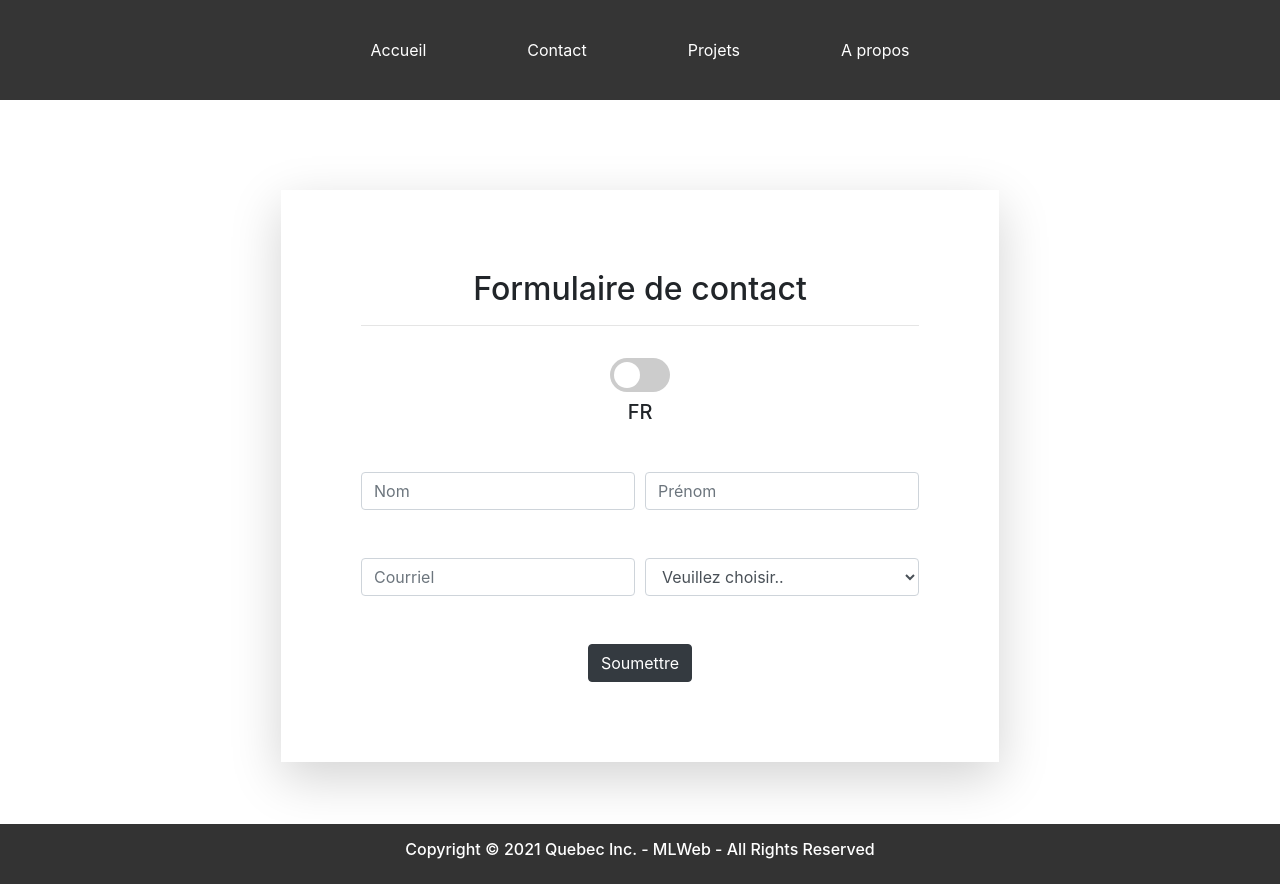
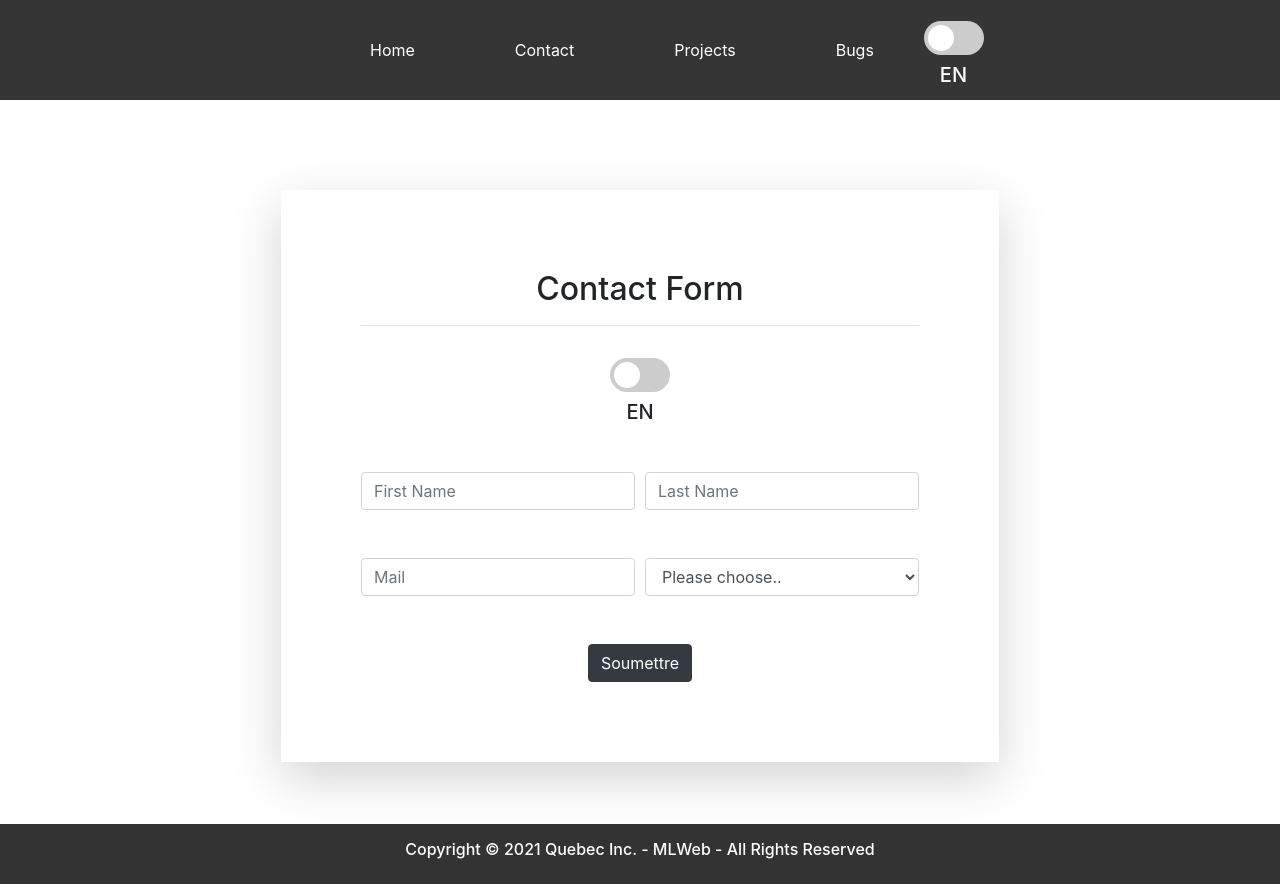
Before and after one commit to mlcoding111/1017examen2michael, a Vue app: page /contact in a window 1280 px wide. Built offline with nearby package versions, Linux system fonts and the light colour scheme.

Commit message:
Ajout de la méthode filters pour la traduction

```diff
--- a/src/App.vue
+++ b/src/App.vue
@@ -1,7 +1,7 @@
 <template>
   <div id="app">
     <div class="content pb-5">
-      <Header />
+      <Header :locale="this.locale"/>
       <router-view/>
     </div>
     <Footer />
@@ -16,6 +16,11 @@ import Footer from './components/layout/Footer.vue';
 
 export default {
     name: "app",
+    data: function(){
+      return{
+        locale: "EN",
+      }
+    },
     components: {
     Header,
     Footer
--- a/src/components/layout/Header.vue
+++ b/src/components/layout/Header.vue
@@ -27,7 +27,14 @@
     <nav>
         <ul id="nav" class="text-white">
           <li v-for="item in menu" v-bind:key="item.id">
-            <router-link :to="item.route">{{item.titre}}</router-link>
+            <router-link :to="item.route">{{ item.titre | translate(locale)}}</router-link>
+          </li>
+          <li>
+               <label class="switch mt-3" >
+                  <input type="checkbox" v-on:click="toggleLanguage()"/>
+                  <span class="slider round"></span>
+                </label>
+                <h5 class="ml-3">{{locale}}</h5>
           </li>
         </ul>
     </nav>
@@ -38,29 +45,38 @@ import { TRANSLATIONS } from "../../mixins/translateMixin";
 export default {
     mixins: [TRANSLATIONS],
     name: "Header",
+      methods: {
+      toggleLanguage() {
+        if(this.locale === "EN"){
+            this.locale = "FR"
+        }else{
+            this.locale = "EN"
+        }
+      },
+  },
     data(){
       return{
-        locale: "fr",
+        locale: "EN",
         menu: [
           {
             id: 0,
             route: "/",
-            titre: "Accueil"
+            titre: "home"
           },
            {
             id: 1,
             route: "/contact",
-            titre: "Contact"
+            titre: "contact"
           },
           {
             id: 2,
             route: "/projets",
-            titre: "Projets"
+            titre: "projets"
           },
            {
             id: 3,
             route: "/about",
-            titre: "A propos"
+            titre: "bug"
           },
 
         ]
--- a/src/mixins/translateMixin.js
+++ b/src/mixins/translateMixin.js
@@ -1,89 +1,63 @@
+// Translate using filters
 
 
 export const TRANSLATIONS = {
-    methods: {
-        translate(){
-            if(this.locale == "EN"){
-                this.placeholder = this.en[0].placeholder;
-                this.form = this.en[0].form;
-            }else{
-                this.placeholder = this.fr[0].placeholder;
-                this.form = this.fr[0].form;
-            }
-        }
-    },
-    data(){
-        return{
-            en: [
-                {
-                    placeholder: {
-                        firstName: "FirstName",
-                        lastName: "LastName",
+  en: {
+      firstName: "First Name",
+      lastName: "Last Name",
       email: "Mail",
-                    },
-                    form: {
       titre: "Contact form",
       nom: "",
       prenom: "",
       courriel: "",
-                        categories: ["Please choose.." , "Support", "Feedback", "Bug"],
-                        btnTxt: "Submit"
-                    }
-                }
-            ],
-            fr: [
-                {
-                    placeholder: {
+      categories: ["Please choose..", "Support", "Feedback", "Bug"],
+      btnTxt: "Submit",
+      submit: "Soumettre",
+      soutien: "Support",
+      feedback: "Feedback",
+      choisir: "Please choose..",
+      bug: "Bugs",
+      contactTitle: "Contact Form",
+      home: "Home",
+      contact: "Contact",
+      projets: "Projects",
+  },
+  fr: {
       firstName: "Prénom",
       lastName: "Nom",
-                        email: "Courriel"
-                    },
-                    form: {
+      email: "Courriel",
       titre: "Formulaire de contact",
       nom: "",
       prenom: "",
       courriel: "",
       categories: ["Veuillez choisir..", "Soutien", "Commentaire", "Erreur"],
-                        btnTxt: "Soumettre"
+      btnTxt: "Soumettre",
+      submit: "Submit",
+      soutien: "Soutien",
+      feedback: "Commentaire",
+      choisir : "Veuillez choisir..",
+      bug: "Erreurs",
+      contactTitle: "Form de contact",
+      home: "Accueil",
+      contact: "Contact",
+      projets: "Projets",
+    },
+  filters: {
+    translate: function (value, locale) {
+        // if language is FR
+        if (locale === 'FR') {
+            let keys = Object.keys(TRANSLATIONS.fr);
+            for (let i = 0; i < keys.length; i++) {
+                    return TRANSLATIONS.fr[value]
             }
         }
-            ],
+        /* if language is EN */
+         else if (locale === 'EN') {
+             let keys = Object.keys(TRANSLATIONS.en);
+             for (let i =0;i < keys.length;i++){
+                     return TRANSLATIONS.en[value]
+            }
+        }
     }
 },
-    created(){
-        this.translate();
-     },
 };
-
-
-
-// export const TRANSLATIONS = {
-//     methods: {
-//         translate(key){
-//             return TRANSLATIONS[this.$root.locale][key];
-//         }
-//     },
-//     data(){
-//         return{
-//             en: {
-//                 firstName: "Firstname",
-//                 lastName: "Lastname",
-//                 email: "Mail",
-//             },
-//             fr: {
-//                 firstName: "Prénom",
-//                 lastName: "Nom",
-//                 email: "Courriel"
-//             }
-//         }
-//     },
-//     created(){
-//         if(this.locale === "en"){
-//             this.placeholder = this.en;
-//         }else{
-//             this.placeholder = this.fr;
-//         }
-//         console.log(Object.keys(this.placeholder).filter(item => item === "lastName"))
-//      },
-
-// };
--- a/src/views/Contact.vue
+++ b/src/views/Contact.vue
@@ -4,13 +4,14 @@
   >
     <!-- Rounded switch -->
     <form class="shadow-lg">
-      <h2>{{ form.titre }}</h2>
+      <h2>{{ 'contactTitle'| translate(locale)}}</h2>
       <hr>
       <!-- Rounded switch -->
       <label class="switch mt-3" >
-        <input type="checkbox" v-on:click="toggleLanguage(), translate()"/>
+        <input type="checkbox" v-on:click="toggleLanguage()"/>
         <span class="slider round"></span>
       </label>
+
       <h5>{{ locale }}</h5>
       <div></div>
       <div class="form-row my-5">
@@ -18,16 +19,17 @@
           <input
             type="text"
             class="form-control"
-            :placeholder="placeholder.lastName"
-            v-model="form.nom"
+            :placeholder="'firstName' | translate(locale)"
+            v-model="form.firstName"
           />
         </div>
         <div class="col">
           <input
             type="text"
             class="form-control"
-            :placeholder="placeholder.firstName"
+            :placeholder="'lastName' | translate(locale)"
             v-model="form.prenom"
+            v-bind:firstName="placeholder.firstName | translate(locale)"
           />
         </div>
       </div>
@@ -36,7 +38,7 @@
           <input
             type="email"
             class="form-control"
-            :placeholder="placeholder.email"
+            :placeholder="'email' | translate(locale)"
             v-model="form.courriel"
           />
         </div>
@@ -46,12 +48,12 @@
               v-for="(option, index) in form.categories"
               v-bind:key="index"
             >
-              {{ option }}
+              {{ option | translate(locale) }}
             </option>
           </select>
         </div>
       </div>
-      <button type="submit" class="btn btn-dark">{{form.btnTxt}}</button>
+      <button type="submit" class="btn btn-dark">{{'submit' | translate(locale)}}</button>
     </form>
   </div>
 </template>
@@ -72,9 +74,9 @@ export default {
   },
   data: function() {
     return {
-      placeholder: {
-        lastName: "Nom",
-        firstName: "Prénom",
+        placeholder: {
+        lastName: "lastName",
+        firstName: "firstName",
         email: "Courriel",
       },
       form: {
@@ -82,11 +84,11 @@ export default {
         nom: "",
         prenom: "",
         courriel: "",
-        categories: ["Veuillez choisir..", "Soutien", "Feedback", "Bug"],
+        categories: ["choisir", "soutien", "feedback", "bug"],
         btnTxt: "Soumettre"
       },
       selectedOption: null,
-      locale: "FR",
+      locale: "EN",
     };
   },
 };
```
Lines whose indentation alone changed are shown as unchanged.
